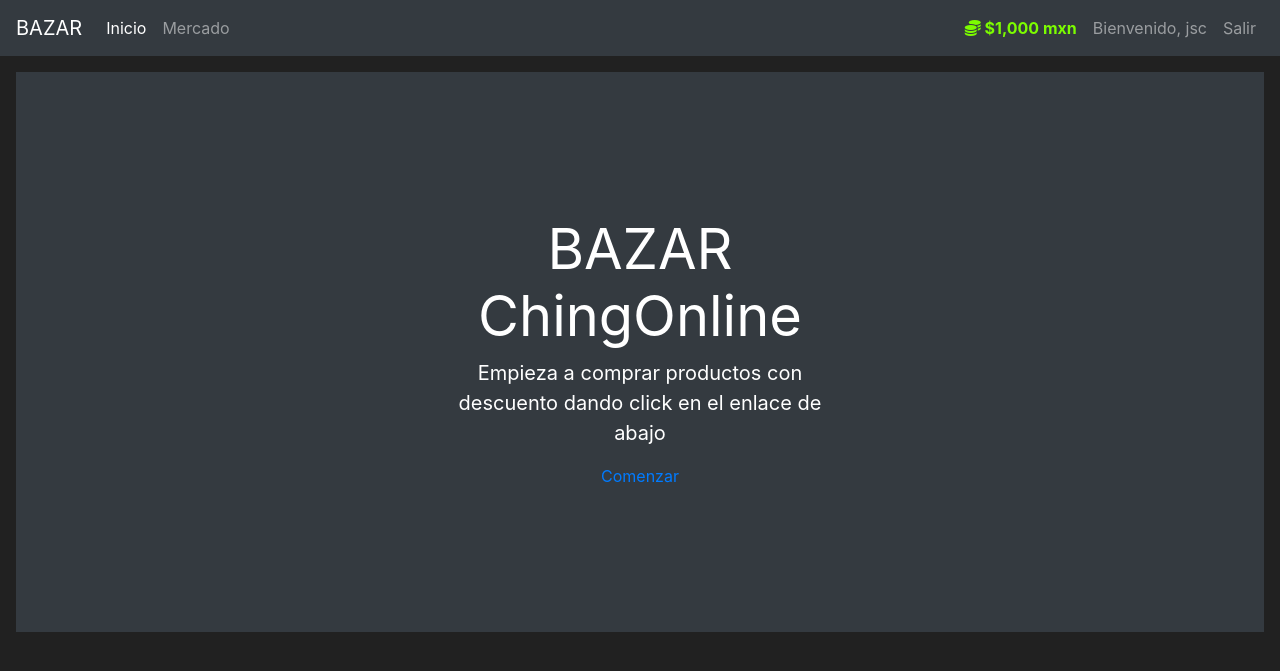
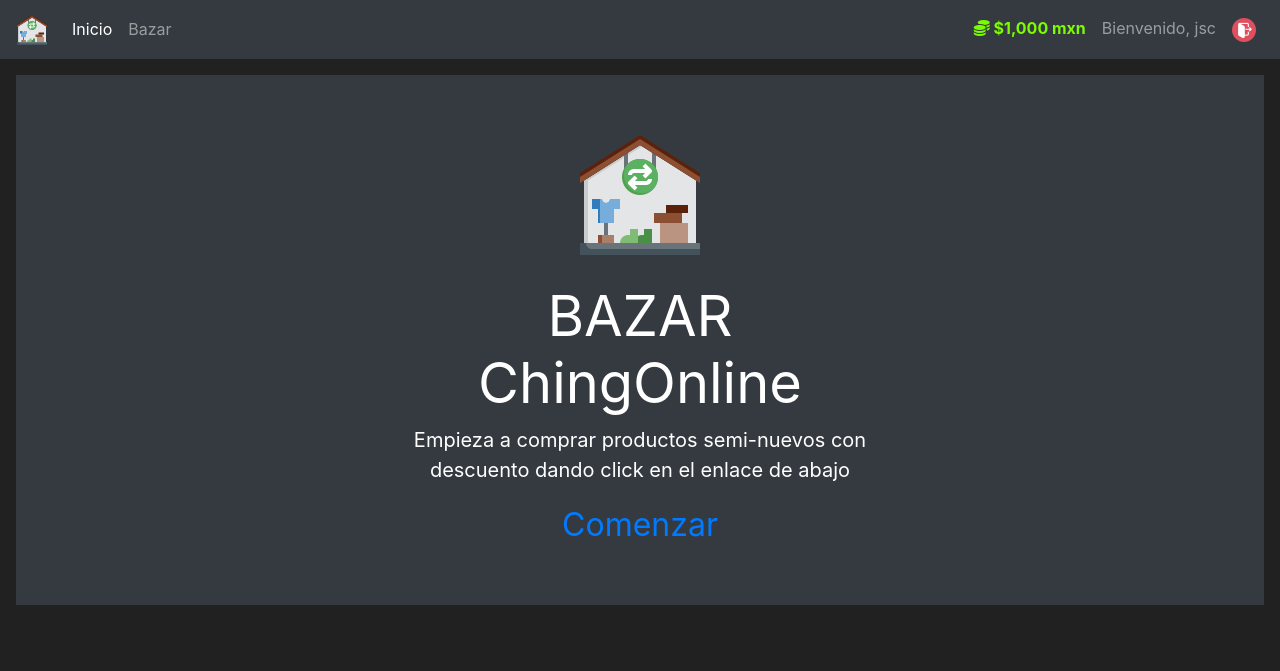
Before and after one commit to exxedridel/SanRoquePJ, a Flask app: page /home in a window 1280 px wide. Shown: the top 671 px of the page. Run offline with Flask 2, Linux system fonts and the light colour scheme; a user stored in the database is signed in; some libraries are stand-ins or nearby versions.

Commit message:
Created 'static' folder to add images and format improved

```diff
--- a/market/templates/base.html
+++ b/market/templates/base.html
@@ -16,7 +16,9 @@
 <body>
 <!-- Navbar here -->
 <nav class="navbar navbar-expand-md navbar-dark bg-dark">
-    <a class="navbar-brand" href="#"> BAZAR </a>
+    <a class="navbar-brand" href="{{ url_for('home_page') }}">
+        <img src="{{url_for('static', filename='logo32.png')}}">
+    </a>
     <button class="navbar-toggler" type="button" data-toggle="collapse" data-target="#navbarNav">
         <span class="navbar-toggler-icon"></span>
     </button>
@@ -26,7 +28,7 @@
                 <a class="nav-link" href="{{ url_for('home_page') }}">Inicio<span class="sr-only">(current)</span></a>
             </li>
             <li class="nav-item">
-                <a class="nav-link" href="{{ url_for('market_page') }}">Mercado</a>
+                <a class="nav-link" href="{{ url_for('market_page') }}">Bazar</a>
             </li>
         </ul>
         {% if current_user.is_authenticated %}
@@ -41,7 +43,9 @@
                 <a class="nav-link">Bienvenido, {{ current_user.username }}</a>
             </li>
             <li class="nav-item">
-                <a class="nav-link" href="{{ url_for('logout_page') }}">Salir</a>
+                <a class="nav-link" href="{{ url_for('logout_page') }}">
+                     <img src="{{ url_for('static', filename='salir24.png')}}">
+                </a>
             </li>
         </ul>
         {% else %}
@@ -72,8 +76,6 @@
 
 {% endblock %}
 <!-- Future Content here -->
-
-
 <!-- Optional JavaScript -->
 <!-- jQuery first, then Popper.js, then Bootstrap JS -->
 <script src='https://kit.fontawesome.com/a076d05399.js'></script>
@@ -92,7 +94,5 @@
       background-color: #212121;
       color: white
       }
-
-
 </style>
 </html>
--- a/market/templates/home.html
+++ b/market/templates/home.html
@@ -6,10 +6,13 @@
 
 {% block content %}
     <div class="position-relative overflow-hidden p-3 p-md-5 m-md-3 text-center bg-dark" style="color:white">
-        <div class="col-md-5 p-lg-5 mx-auto my-5">
+        <div class="col-md-5 p-lg-1 mx-auto my-1">
+            <img class="mb-4"
+                 src="{{url_for('static', filename='logo128.png')}}"
+                 alt="">
             <h1 class="display-4 font-weight-normal">BAZAR ChingOnline</h1>
-            <p class="lead font-weight-normal">Empieza a comprar productos con descuento dando click en el enlace de abajo</p>
-            <a class="btb btb-primary" href="{{ url_for('market_page') }}">Comenzar</a>
+            <p class="lead font-weight-normal">Empieza a comprar productos semi-nuevos con descuento dando click en el enlace de abajo</p>
+            <font size="6"><a class="btb btb-primary" href="{{ url_for('market_page') }}">Comenzar</a>
         </div>
         <div class="product-device box-shadow d-none d-md-block"></div>
         <div class="product-device product-device-2 box-shadow d-none d-md-block"></div>
--- a/market/templates/market.html
+++ b/market/templates/market.html
@@ -34,7 +34,7 @@ Pagina del Bazar
                             data-target="#Modal-MasInfo-{{ item.id }}">Más Info
                     </button>
                     <button class="btn btn-outline btn-success" data-toggle="modal"
-                            data-target="#Modal-ComprarArt-{{ item.id }}">Comprar este artículo
+                            data-target="#Modal-ComprarArt-{{ item.id }}">Comprar Ítem
                     </button>
                 </td>
             </tr>
--- a/market/templates/register.html
+++ b/market/templates/register.html
@@ -5,12 +5,13 @@ Register Page
 {% endblock %}
 
 {% block content %}
+<br>
 <body class="text-center">
 <div class="container">
     <form method="POST" class="form-register" style="color:white">
         {{ form.hidden_tag() }}
         <img class="mb-4"
-             src="https://cdn.pixabay.com/photo/2015/02/09/20/03/koala-630117__340.jpg"
+             src="{{url_for('static', filename='register.png')}}"
              alt="">
         <h1 class="h3 mb-3 font-weight-normal">
             Bienvenido, crea una cuenta.
```
Also changed, not shown: market/templates/login.html (+6 -6 lines), market/static/login.png (added), market/static/logo128.png (added), market/static/logo32.png (added), market/static/register.png (added), market/static/salir24.png (added).
